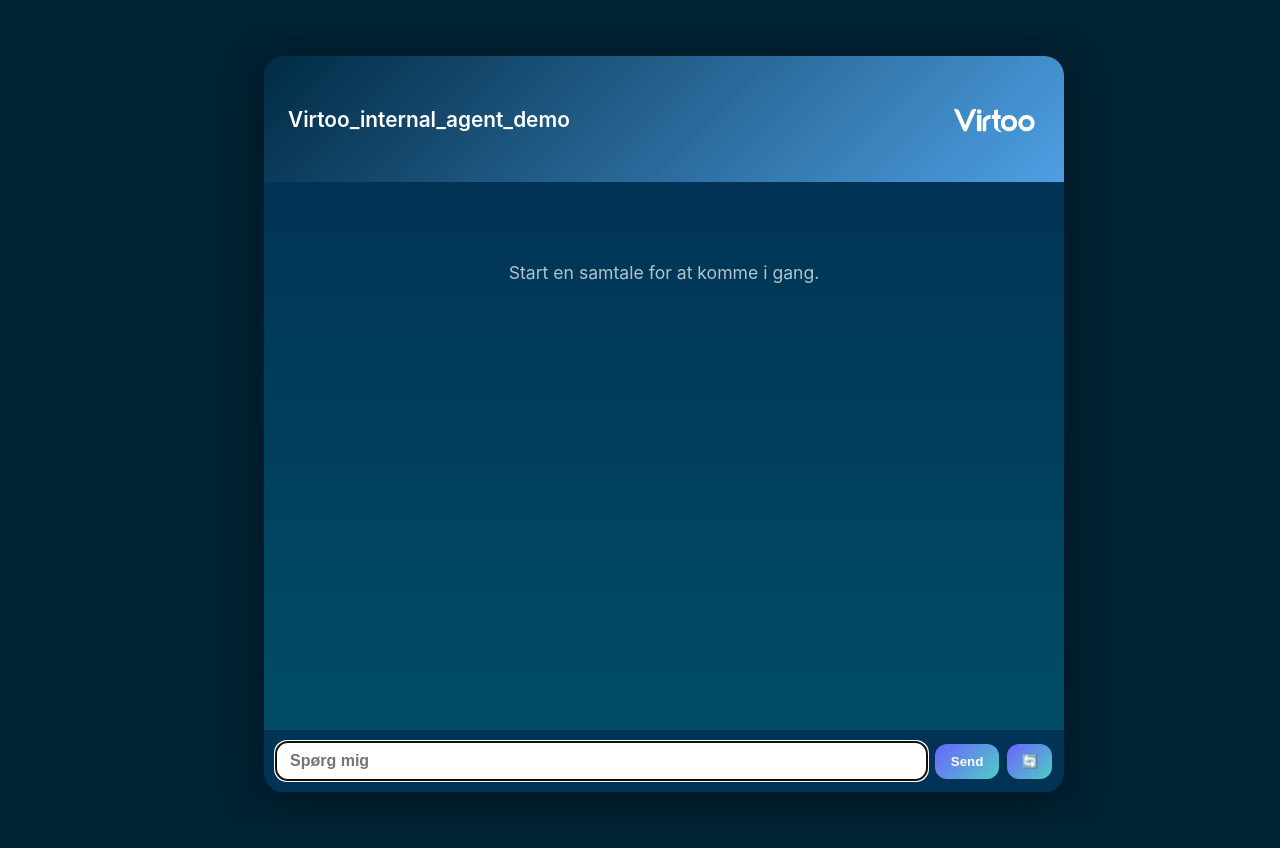
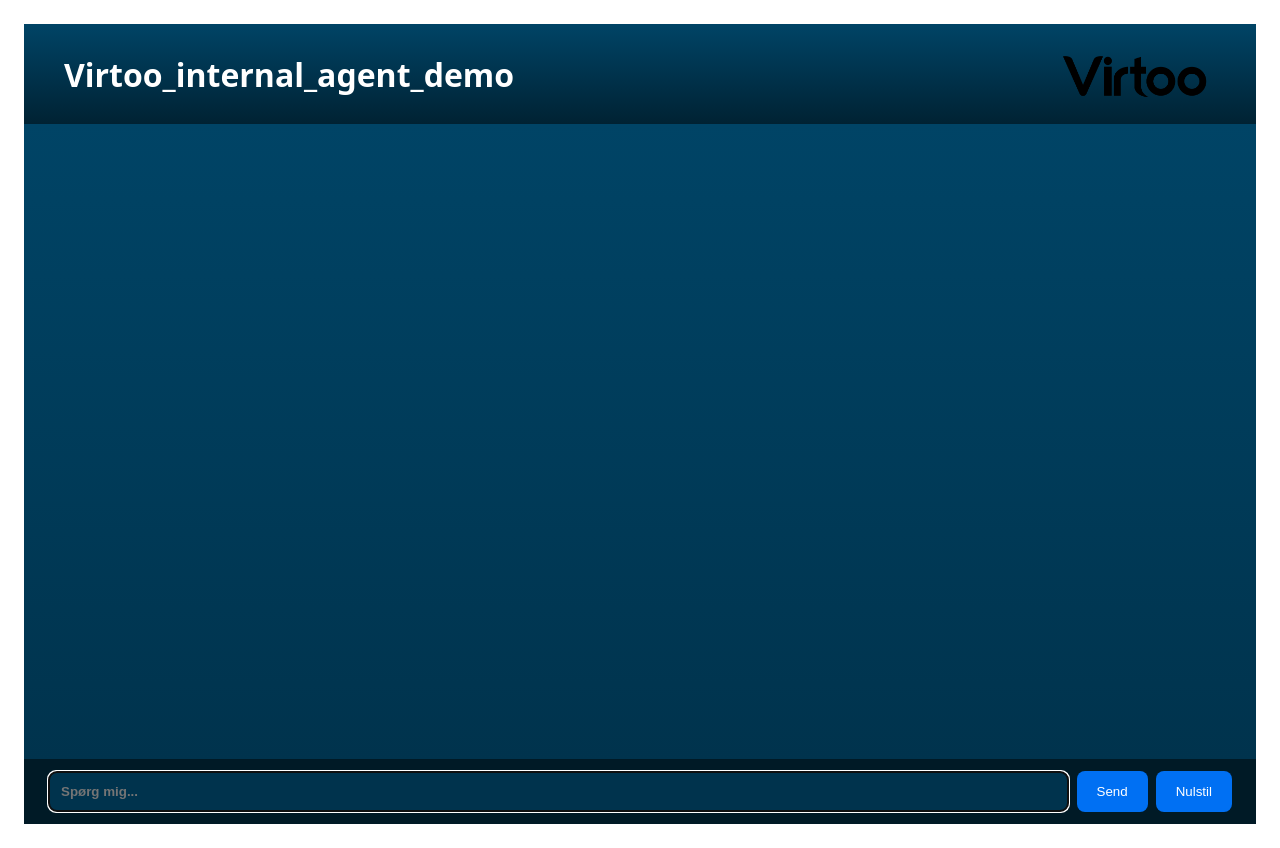
Before and after one commit to JacobHonore1/zaxis-agentchat, a Next.js app: page / in a window 1280 px wide. Built offline with nearby package versions, Linux system fonts and the light colour scheme.

Commit message:
Update page.tsx

```diff
--- a/app/page.tsx
+++ b/app/page.tsx
@@ -1,43 +1,32 @@
 'use client';
 
-import { useState, useEffect, useRef } from 'react';
-import Image from 'next/image';
+import { useState, useEffect } from 'react';
 import { v4 as uuidv4 } from 'uuid';
+import ReactMarkdown from 'react-markdown';
 
 export default function ChatPage() {
   const [messages, setMessages] = useState<{ role: string; content: string }[]>([]);
   const [input, setInput] = useState('');
-  const [conversationId, setConversationId] = useState<string | null>(null);
   const [loading, setLoading] = useState(false);
-  const inputRef = useRef<HTMLInputElement | null>(null);
-  const chatEndRef = useRef<HTMLDivElement | null>(null);
 
+  // Tildel conversation_id hvis ikke findes
   useEffect(() => {
-    inputRef.current?.focus();
-  }, [loading]);
-
-  useEffect(() => {
-    chatEndRef.current?.scrollIntoView({ behavior: 'smooth' });
-  }, [messages]);
-
-  useEffect(() => {
-    let storedId = localStorage.getItem('conversation_id');
-    if (!storedId) {
-      storedId = uuidv4();
-      localStorage.setItem('conversation_id', storedId);
+    let conversationId = localStorage.getItem('conversation_id');
+    if (!conversationId) {
+      conversationId = uuidv4();
+      localStorage.setItem('conversation_id', conversationId);
     }
-    setConversationId(storedId);
   }, []);
 
   const sendMessage = async () => {
-    if (!input.trim() || loading) return;
+    if (!input.trim()) return;
+    const conversationId = localStorage.getItem('conversation_id');
     const userMessage = { role: 'user', content: input };
     setMessages((prev) => [...prev, userMessage]);
     setInput('');
     setLoading(true);
 
-    try {
-      const res = await fetch('/api/chat', {
+    const response = await fetch('/api/chat', {
       method: 'POST',
       headers: { 'Content-Type': 'application/json' },
       body: JSON.stringify({
@@ -45,282 +34,136 @@ export default function ChatPage() {
         message: input,
       }),
     });
-      const data = await res.json();
-      if (data.reply) {
+
+    const data = await response.json();
     const botMessage = { role: 'assistant', content: data.reply };
     setMessages((prev) => [...prev, botMessage]);
-      }
-    } catch (err) {
-      console.error('🚨 Fejl ved afsendelse:', err);
-      setMessages((prev) => [
-        ...prev,
-        { role: 'assistant', content: 'Der opstod en fejl ved forbindelsen.' },
-      ]);
-    } finally {
     setLoading(false);
-      inputRef.current?.focus();
-    }
   };
 
-  const resetConversation = () => {
+  const resetChat = () => {
     localStorage.removeItem('conversation_id');
-    setConversationId(null);
     setMessages([]);
-    inputRef.current?.focus();
-  };
-
-  // Formatér tekst med fed skrift hvor * eller ** bruges
-  const renderFormattedContent = (text: string) => {
-    const boldRegex = /(\*\*?)(.*?)\1/g;
-    const parts = [];
-    let lastIndex = 0;
-    let match;
-    while ((match = boldRegex.exec(text)) !== null) {
-      if (match.index > lastIndex)
-        parts.push(text.substring(lastIndex, match.index));
-      parts.push(<strong key={match.index}>{match[2]}</strong>);
-      lastIndex = match.index + match[0].length;
-    }
-    if (lastIndex < text.length) parts.push(text.substring(lastIndex));
-    return parts.map((part, i) => <span key={i}>{part}</span>);
   };
 
   return (
     <div
       style={{
-        height: '100vh',
-        width: '100vw',
-        overflow: 'hidden',
+        backgroundColor: '#002233',
+        minHeight: '100vh',
         margin: 0,
         padding: 0,
         display: 'flex',
-        justifyContent: 'center',
-        alignItems: 'center',
-        background: '#002233',
-        fontFamily: 'Inter, sans-serif',
+        flexDirection: 'column',
+        justifyContent: 'space-between',
       }}
     >
-      <style jsx global>{`
-        html,
-        body {
-          margin: 0;
-          padding: 0;
-          overflow: hidden;
-          background-color: #002233;
-        }
-        .chat-scroll::-webkit-scrollbar {
-          width: 6px;
-        }
-        .chat-scroll::-webkit-scrollbar-track {
-          background: transparent;
-        }
-        .chat-scroll::-webkit-scrollbar-thumb {
-          background-color: #002233;
-          border-radius: 10px;
-        }
-        .chat-scroll::-webkit-scrollbar-thumb:hover {
-          background-color: #003355;
-        }
-      `}</style>
+      <div
+        style={{
+          background: 'linear-gradient(to bottom, #004466, #002233)',
+          color: 'white',
+          padding: '20px 40px',
+          display: 'flex',
+          justifyContent: 'space-between',
+          alignItems: 'center',
+        }}
+      >
+        <h1 style={{ margin: 0 }}>Virtoo_internal_agent_demo</h1>
+        <img src="/VITROO logo_Black.png" alt="Virtoo Logo" style={{ height: 60 }} />
+      </div>
 
       <div
         style={{
-          width: '100%',
-          maxWidth: 800,
-          height: '92vh',
-          display: 'flex',
-          flexDirection: 'column',
-          borderRadius: 20,
-          boxShadow: '0 8px 40px rgba(0,0,0,0.4)',
-          overflow: 'hidden',
-          background: 'linear-gradient(180deg, #002b44 0%, #004d66 100%)',
+          flex: 1,
+          overflowY: 'auto',
+          padding: 24,
+          color: 'white',
+          background: 'linear-gradient(to top, #00334d, #004466)',
+          scrollbarWidth: 'thin',
+          scrollbarColor: '#002233 transparent',
         }}
       >
-        {/* Header */}
-        <div
-          style={{
-            background: 'linear-gradient(135deg, #002b44 0%, #4e9fe3 100%)',
-            padding: '18px 24px',
-            display: 'flex',
-            alignItems: 'center',
-            justifyContent: 'space-between',
-          }}
-        >
-          <h1
-            style={{
-              fontSize: '1.3rem',
-              fontWeight: 600,
-              color: '#ffffff',
-              margin: 0,
-            }}
-          >
-            Virtoo_internal_agent_demo
-          </h1>
-
-          <Image
-            src="/VITROO logo_Black.png"
-            alt="Virtoo logo"
-            width={90}
-            height={90}
-            style={{ objectFit: 'contain', filter: 'brightness(0) invert(1)' }}
-          />
-        </div>
-
-        {/* Chatvindue */}
-        <div
-          className="chat-scroll"
-          style={{
-            flex: 1,
-            padding: '20px',
-            overflowY: 'auto',
-            background: 'linear-gradient(to bottom, #003355 0%, #004d66 100%)',
-            color: '#ffffff',
-          }}
-        >
-          {messages.length === 0 ? (
-            <p
-              style={{
-                color: 'rgba(255,255,255,0.7)',
-                textAlign: 'center',
-                marginTop: 60,
-                fontSize: '1.1rem',
-              }}
-            >
-              Start en samtale for at komme i gang.
-            </p>
-          ) : (
-            messages.map((msg, i) => (
+        {messages.map((msg, i) => (
           <div
             key={i}
             style={{
               textAlign: msg.role === 'user' ? 'right' : 'left',
-                  marginBottom: 12,
+              marginBottom: 16,
             }}
           >
+            <strong>{msg.role === 'user' ? 'Du:' : 'AI:'}</strong>
             <div
               style={{
+                backgroundColor: msg.role === 'user' ? '#004466' : '#002a3d',
                 display: 'inline-block',
+                borderRadius: 12,
                 padding: '12px 16px',
-                    borderRadius: 16,
-                    background:
-                      msg.role === 'user'
-                        ? 'rgba(255, 255, 255, 0.15)'
-                        : 'rgba(0, 0, 0, 0.25)',
-                    color: msg.role === 'user' ? '#fff' : '#e6f3ff',
+                marginTop: 4,
                 maxWidth: '80%',
-                    wordBreak: 'break-word',
+                wordWrap: 'break-word',
                 textAlign: 'left',
-                    lineHeight: '1.5',
               }}
             >
-                  {msg.role === 'assistant'
-                    ? renderFormattedContent(msg.content)
-                    : msg.content}
+              <ReactMarkdown>{msg.content}</ReactMarkdown>
             </div>
           </div>
-            ))
+        ))}
+        {loading && (
+          <div style={{ color: '#aaa', marginLeft: 10, fontStyle: 'italic' }}>AI skriver<span className="dots">...</span></div>
         )}
-
-          {loading && (
-            <div style={{ textAlign: 'left', margin: '10px 0 0 10px' }}>
-              <div className="dot-flashing" />
-              <style>
-                {`
-                .dot-flashing {
-                  position: relative;
-                  width: 6px;
-                  height: 6px;
-                  border-radius: 50%;
-                  background-color: #ffffff;
-                  animation: dot-flashing 1s infinite linear alternate;
-                }
-                .dot-flashing::before, .dot-flashing::after {
-                  content: '';
-                  position: absolute;
-                  top: 0;
-                  width: 6px;
-                  height: 6px;
-                  border-radius: 50%;
-                  background-color: #ffffff;
-                }
-                .dot-flashing::before { left: -10px; animation: dot-flashing 1s infinite alternate; }
-                .dot-flashing::after { left: 10px; animation: dot-flashing 1s infinite alternate; }
-                @keyframes dot-flashing {
-                  0% { opacity: 0.2; }
-                  50%, 100% { opacity: 1; }
-                }
-              `}
-              </style>
-            </div>
-          )}
-          <div ref={chatEndRef} />
       </div>
 
-        {/* Footer */}
       <div
         style={{
-            borderTop: '1px solid rgba(255,255,255,0.1)',
-            background: '#003355',
-            padding: '12px',
           display: 'flex',
-            alignItems: 'center',
-            gap: '8px',
+          gap: 8,
+          padding: '12px 24px',
+          backgroundColor: '#001a26',
         }}
       >
         <input
-            ref={inputRef}
           type="text"
           value={input}
           onChange={(e) => setInput(e.target.value)}
           onKeyDown={(e) => e.key === 'Enter' && sendMessage()}
-            placeholder="Spørg mig"
+          placeholder="Spørg mig..."
+          autoFocus
           style={{
             flex: 1,
-              padding: '10px 14px',
-              borderRadius: 12,
-              border: 'none',
-              fontSize: '1rem',
+            padding: 12,
+            borderRadius: 8,
+            border: '1px solid #004466',
+            backgroundColor: '#00334d',
+            color: 'white',
             fontWeight: 'bold',
-              color: '#002233',
-              background: '#ffffff',
           }}
-            disabled={loading}
         />
         <button
           onClick={sendMessage}
-            disabled={loading}
           style={{
-              background: loading
-                ? 'linear-gradient(135deg, #999, #aaa)'
-                : 'linear-gradient(135deg, #6C63FF, #4ECDC4)',
+            backgroundColor: '#0070f3',
             color: 'white',
             border: 'none',
-              borderRadius: 12,
-              padding: '10px 16px',
-              fontWeight: 600,
-              cursor: loading ? 'default' : 'pointer',
-              flexShrink: 0,
+            borderRadius: 8,
+            padding: '12px 20px',
+            cursor: 'pointer',
           }}
         >
-            {loading ? '...' : 'Send'}
+          Send
         </button>
         <button
-            onClick={resetConversation}
-            title="Nulstil samtale"
+          onClick={resetChat}
           style={{
-              background: 'linear-gradient(135deg, #6C63FF, #4ECDC4)',
+            backgroundColor: '#0070f3',
             color: 'white',
             border: 'none',
-              borderRadius: 12,
-              padding: '10px 14px',
-              fontWeight: 600,
+            borderRadius: 8,
+            padding: '12px 20px',
             cursor: 'pointer',
-              flexShrink: 0,
           }}
         >
-            🔄
+          Nulstil
         </button>
-        </div>
       </div>
     </div>
   );
```
Lines whose indentation alone changed are shown as unchanged.
